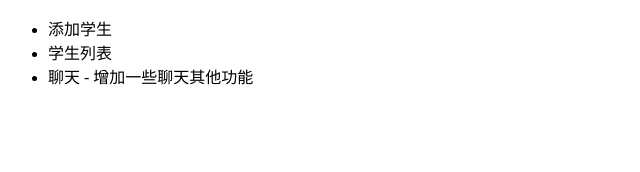
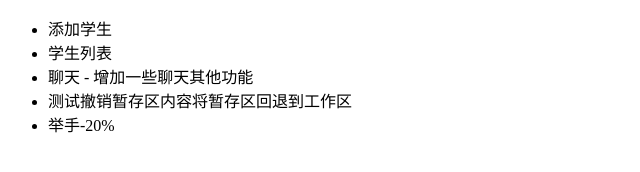
Before and after one commit to juruixing/student, a plain HTML site: page index.html in a window 1280 px wide. Shown: the whole page, without its empty margins (0-640 px from the left). Drawn offline with Linux system fonts and the light colour scheme.

Commit message:
dev分支开发了20%举手功能

```diff
--- a/index.html
+++ b/index.html
@@ -8,6 +8,8 @@
 		<li>添加学生</li>
 		<li>学生列表</li>
 		<li>聊天 - 增加一些聊天其他功能</li>
+		<li>测试撤销暂存区内容将暂存区回退到工作区</li>
+		<li>举手-20%</li>
 	</ul>
 </body>
 </html>
```
